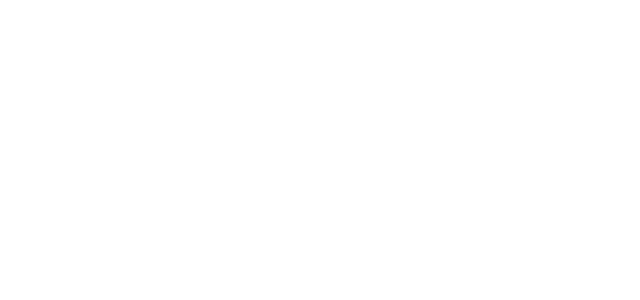
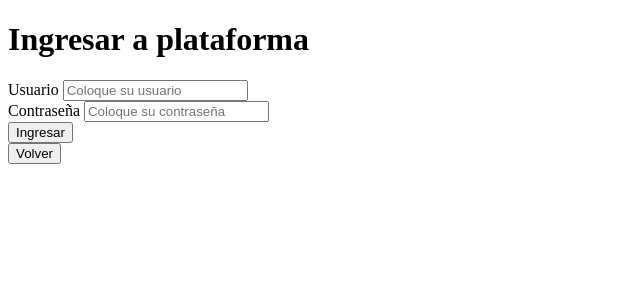
Before and after one commit to adelrodriguez/brotherhood-app, a React (Create React App) app in the folder client/: page /login in a window 1280 px wide. Shown: the top 300 px of the page, without its empty margins (0-640 px from the left). Built offline with nearby package versions, Linux system fonts and the light colour scheme.

Commit message:
Add Login component to App

```diff
--- a/client/src/App.js
+++ b/client/src/App.js
@@ -5,11 +5,13 @@
 import Register from './containers/Register';
 import List from './containers/List';
 import EditItem from './containers/EditItem';
+import Login from './containers/Login';
 
 class App extends Component {
   render() {
     return (
       <Switch>
+        <Route path="/login" component={Login} />
         <Route path="/hermandades/:id/edit" component={EditItem} />
         <Route path="/hermandades" component={List} />
         <Route exact path="/" component={Register} />
--- a/client/src/containers/Login.js
+++ b/client/src/containers/Login.js
@@ -38,20 +38,22 @@
             name="username"
             type="text"
             id="usernameInput"
-            placeholder="Coloque su clave"
+            placeholder="Coloque su usuario"
             component={Input}
           />
           <Field
             label="Contraseña"
             name="password"
-            type="email"
+            type="password"
             id="passwordInput"
             placeholder="Coloque su contraseña"
             component={Input}
           />
           <Button text="Ingresar" />
         </form>
-        <Button text="Volver" />
+        <Link to="/">
+          <Button text="Volver" />
+        </Link>
       </div>
     );
   }
```
